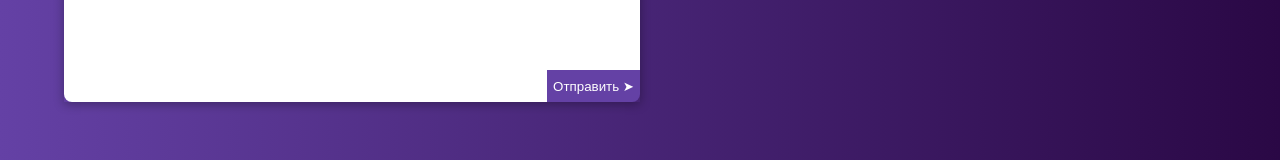
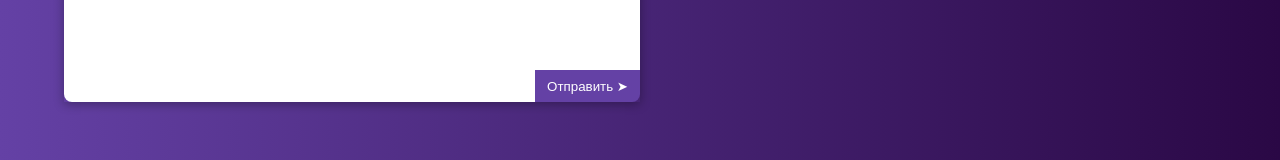
Before and after one commit to Luchanso/new-year-chain, a React (Create React App) app: page / in a window 1280 px wide. Shown: the part 529-689 px from the top of the page. Built offline with nearby package versions, Linux system fonts and the light colour scheme.

Commit message:
feat(send): add paddings for button

```diff
--- a/src/pages/Main/Main.jsx
+++ b/src/pages/Main/Main.jsx
@@ -67,6 +67,7 @@ const Send = styled.button`
   height: 32px;
   margin: 0;
   outline: none;
+  padding: 0 12px;
   position: absolute;
   right: 0;
 `;
```
